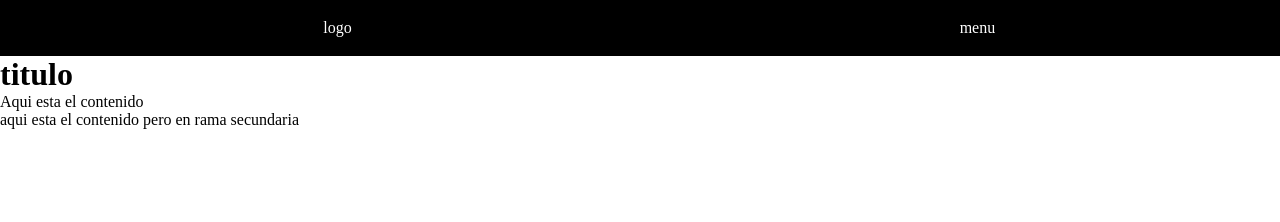
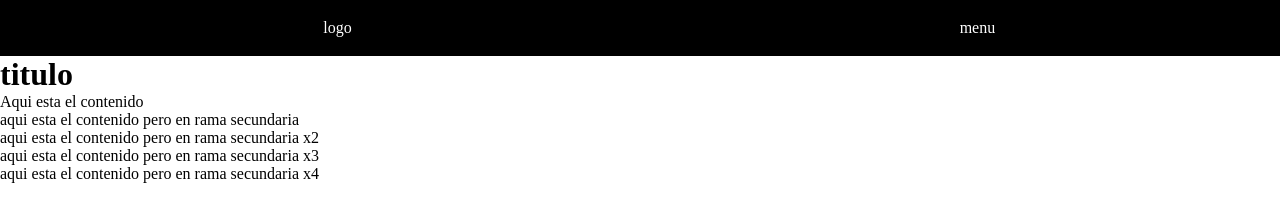
Before and after one commit to AntonioChagoya/curso-git-platzy, a plain HTML site: page proyecto.html in a window 1280 px wide. Shown: the top 222 px of the page. Drawn offline with Linux system fonts and the light colour scheme.

Commit message:
agregamos mas contenido

```diff
--- a/proyecto.html
+++ b/proyecto.html
@@ -16,6 +16,9 @@
         <h1>titulo</h1>
         <p>Aqui esta el contenido</p>
         <p>aqui esta el contenido pero en rama secundaria</p>
+        <p>aqui esta el contenido pero en rama secundaria x2</p>
+        <p>aqui esta el contenido pero en rama secundaria x3</p>
+        <p>aqui esta el contenido pero en rama secundaria x4</p>
     </div>
 
 
```
